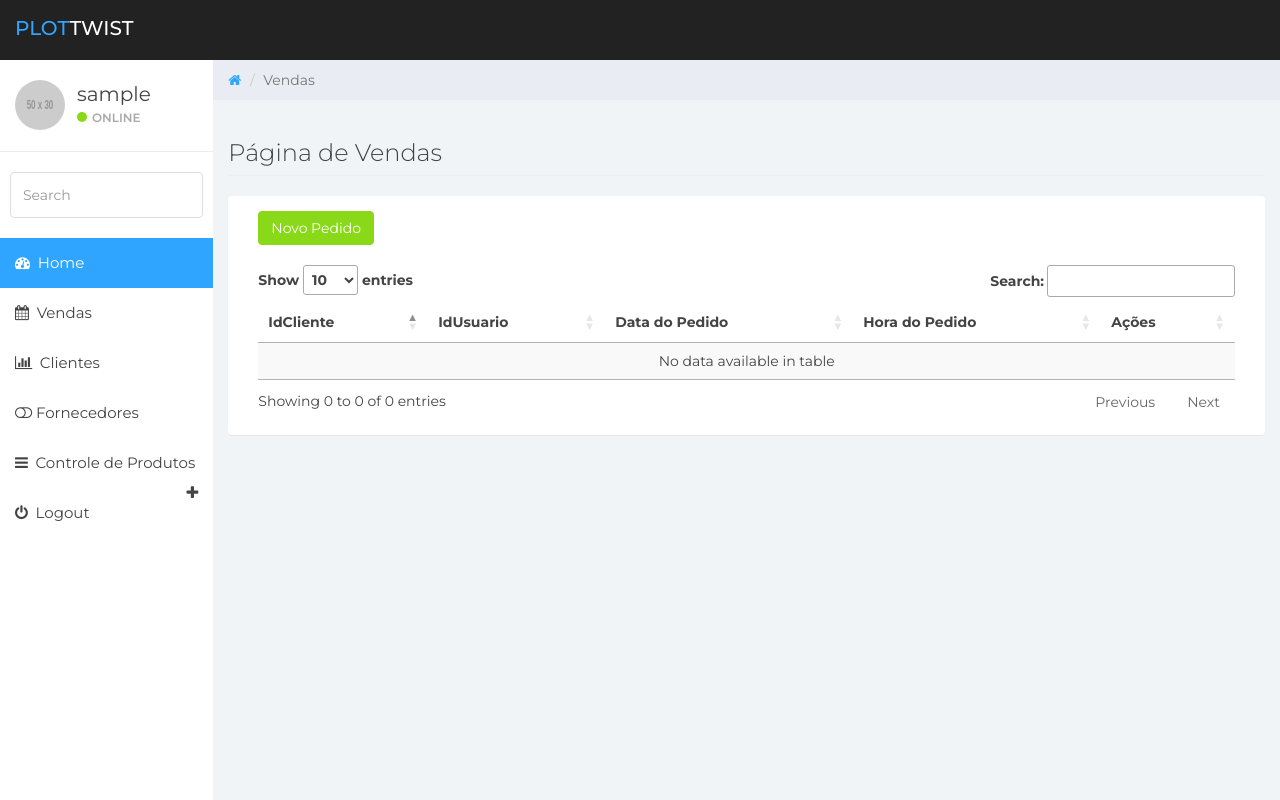
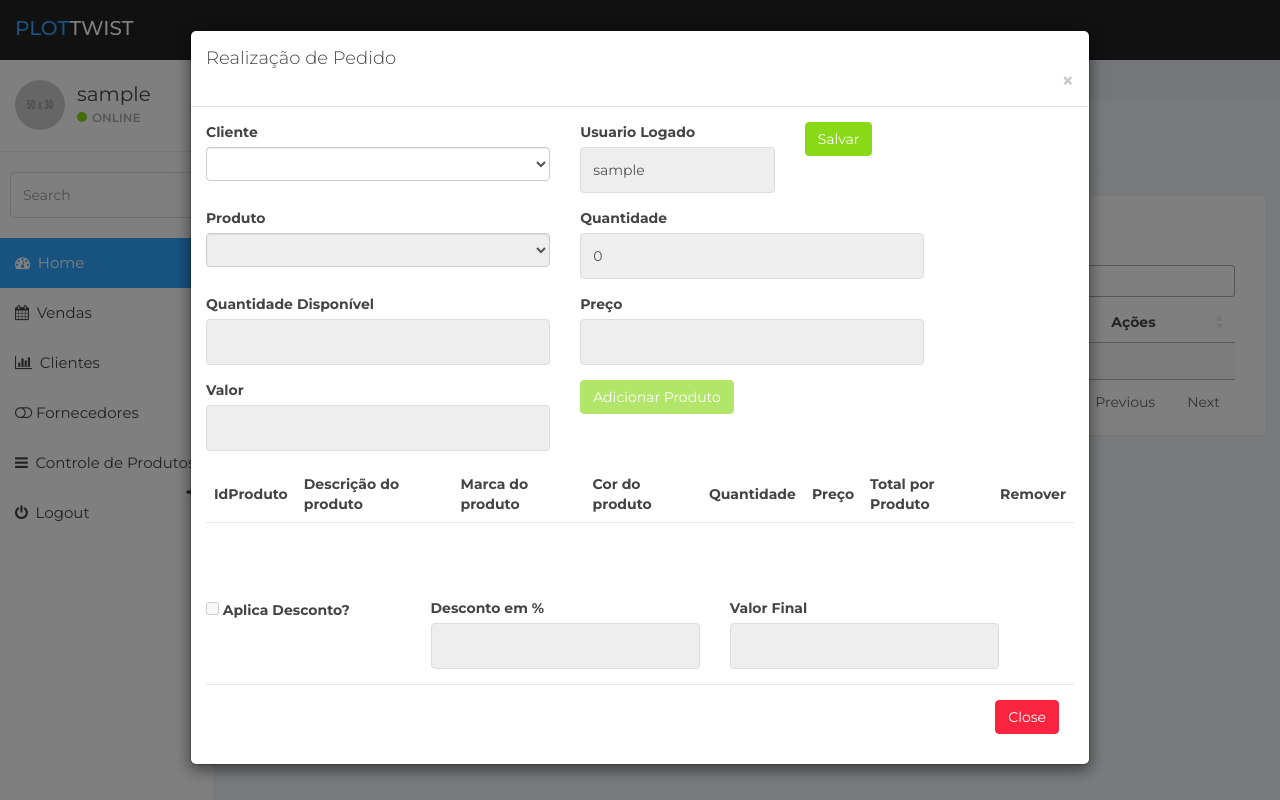
Before and after one commit to Zaael/PlotTwist_CatarinaFrazao, a Flask app: page /vendas in a window 1280 px wide, after a click on "Novo Pedido". Run offline with Flask 2, Linux system fonts and the light colour scheme; the visitor is signed in with stand-in values (Sample User, id 1); grey boxes labelled with a size stand in for pictures from a placeholder-image service; data that the repository does not hold is empty; some libraries are stand-ins or nearby versions.

Commit message:
coisas novas em vendas e fornecedores

```diff
--- a/app/controllers/routesFornecedor.py
+++ b/app/controllers/routesFornecedor.py
@@ -61,7 +61,7 @@ def deletar_fornecedor():
             return redirect(url_for('fornecedores'))
         except mysql.connector.Error as err:
             msg = 'Ops! Algo deu errado. Verifique as informações e tente novamente. Erro: {}'.format(err)
-            return redirect(url_for('fornecedores'))
+            return redirect(url_for('logout'))
 
 
 def ListaFornecedores():
--- a/app/controllers/vendas.py
+++ b/app/controllers/vendas.py
@@ -24,15 +24,31 @@ def vendas():
 @app.route('/AdicionaPedido', methods=['POST'])
 def AdicionaPedido():
     if request.method == 'POST':
-        cliente = request.form['Cliente']
+        cliente = request.form['idCliente']
         usuario = request.form['IdUsuario']
         print(usuario)
         try:
             print('Entrou')
             insertPedido(cliente,usuario)
-            return 'bangos'
+            return jsonify(selectUltimoPedido())
         except mysql.connector.Error as err:
             ('Deu ruim')
+            msg = 'Ops! Algo deu errado. Verifique as informações e tente novamente. Erro: {}'.format(err)
+            return redirect(url_for('vendas'))
+
+@app.route('/AdicionaPedidoItem', methods=['POST'])
+def AdicionaPedidoItem():
+    if request.method =='POST':
+        idPedido = request.form['idPedido']
+        idProduto = request.form['idProduto']
+        QuantidadePedidoItem = request.form['QuantidadePedidoItem']
+        print(idPedido,idProduto,QuantidadePedidoItem)
+        try:
+            print('Entoru Pedido Itens')
+            InsertPedidoItem(idPedido, idProduto, QuantidadePedidoItem)
+            print(selectUltimoPedidoItem())
+            return jsonify(selectUltimoPedidoItem())
+        except mysql.connector.Error as err:
             msg = 'Ops! Algo deu errado. Verifique as informações e tente novamente. Erro: {}'.format(err)
             return redirect(url_for('vendas'))
 
@@ -50,7 +66,6 @@ def GetProduto():
                                             Inner join Fornecedor F ON (P.idFornecedor = F.idFornecedor)\
                             WHERE idProduto = %s" %id)
             dadosProduto = cursor.fetchone()
-            #data = [list(item) for item in dadosProduto]
             print('passou')
         except mysql.connector.Error as err:
             msg = 'Ops! Algo deu errado. Verifique as informações e tente novamente. Erro: {}'.format(err)
@@ -60,13 +75,26 @@ def GetProduto():
 
 def insertPedido(cliente,usuario):
     IdUsuario = BuscaIdUsuario(usuario)
-    print(IdUsuario, cliente)
     cursor = connection.cursor()
     cursor.execute('INSERT INTO Pedidos (IdCliente, IdUsuario, DataPedido, HoraPedido)  VALUES (%s, %s, now(), now())', (cliente, IdUsuario))
-    cursor.execute('SELECT idPedido FROM Pedidos ORDER BY 1 DESC LIIMT 1')
     connection.commit()
 
+def InsertPedidoItem(idPedido, idProduto, QuantidadePedidoItem):
+    cursor = connection.cursor()
+    cursor.execute('INSERT INTO PedidosItens (IdPedido, IdProduto, QtdPedidoItem)  VALUES (%s, %s, %s)', (idPedido, idProduto,QuantidadePedidoItem))
+    connection.commit()
 
+def selectUltimoPedido():
+    cursor = connection.cursor()
+    cursor.execute('SELECT IdPedido FROM Pedidos ORDER BY 1 DESC LIMIT 1')
+    IdPedido =  cursor.fetchone()
+    return IdPedido
+
+def selectUltimoPedidoItem():
+    cursor = connection.cursor()
+    cursor.execute('SELECT IdPedidoItem FROM PedidosItens ORDER BY 1 DESC LIMIT 1')
+    IdPedidoItem =  cursor.fetchone()
+    return IdPedidoItem
 
 def listaPedidos():
     cursor = connection.cursor()
--- a/app/templates/vendas.html
+++ b/app/templates/vendas.html
@@ -74,7 +74,6 @@
     </table>
 </div>
 </div>
-{% for pedido in pedidos %}
 <div class="modal fade" id="ModalNovoPedido">
     <div class="modal-dialog modal-lg">
         <div class="modal-content">
@@ -85,6 +84,7 @@
                 </button>
             </div>
             <div class="modal-body mx-3">
+                <div class="row">
                 <form role="form" method="POST" action="{{ url_for('AdicionaPedido') }}">
                     <div class="form-row">
                         <div class="form-group col-md-5">
@@ -135,7 +135,7 @@
                         </div>
                     </div>
                     <div class="form-row">
-                        <div class="form-group col-md">
+                        <div class="form-group col-md-12">
                             <table class="table table-striped" id="ProdutosPedido">
                                 <thead class="thead">
                                     <tr>
@@ -154,70 +154,84 @@
                                 </tbody>
                             </table>
                             <br>
+                            <br>
                         </div>
                     </div>
                     <div class="form-row">
                         <br>
-                        <div class="form-group col-md-5"">
+                        <div class="form-check col-sm-3">
+                            <input name="VerificaDescontoPedido" disabled type="checkbox" class="form-check-input"  id="VerificaDescontoPedido">
+                            <label class="form-check-label">Aplica Desconto?</label>
+                        </div>
+                        <br>
+                        <div class="form-group col-md-4">
                                 <label>Desconto em %</label>
                                 <input name="DescontoPedido" value="" disabled required type="number" class="form-control"  id="DescontoPedido">
                         </div>
-                        <div class="form-group col-md-5"">
+                        <div class="form-group col-md-4">
                                 <label>Valor Final</label>
                                 <input name="ValorTotalPedido" value="" readonly required type="numeric" class="form-control"  id="ValorTotalPedido">
                         </div>
                     </div>
                 </form>
-
-
-
+                </div>
+                    <div class="modal-footer">
+                        <button type="button" class="btn btn-danger" data-dismiss="modal">Close</button>
+                    </div>
             </div>
-              <div class="modal-footer">
-                <button type="button" class="btn btn-danger" data-dismiss="modal">Close</button>
-              </div>
         </div>
     </div>
 </div>
-{% endfor %}
 <script>
     $(document).ready(function(){
-        var IdCliente = $('#Cliente').val();
+
+        var IdCliente = parseInt($('#Cliente').val());
         var IdUsuario = $('#idUsuario').val();
         var IdProduto = '';
+        var IdPedido = '';
         var descricao = '';
         var Marca = '';
         var Cor = '';
         var Preco = '';
         var Quantidade ='';
+        var ValorFinal = 0;
+        var QuantidadeAtual = 0;
 
         $('#ListaPedidos').DataTable();
         $('.js-example-basic').select2();
+
         $('#GravaPedido').click(function(){
             $('#ProdutoPedido').prop("disabled", false);
             $('#QuantidadePedido').prop("disabled", false);
             $('#AdicionaProdutos').prop("disabled", false);
             $('#Cliente').prop("disabled", true);
+
+            $.post("AdicionaPedido",{idCliente:IdCliente,IdUsuario:IdUsuario}, function(data){
+                $('#GravaPedido').prop("disabled", true);
+                IdPedido = parseInt(data[0]);
+                alert(IdPedido);
+            })
         })
         $('#ProdutoPedido').change(function(){
             var id = $(this).val();
             $.post("GetProduto",{id:id}, function(data){
 
-                IdProduto = data[0];
+                IdProduto = parseInt(data[0]);
                 descricao = data[1];
                 Marca = data[2];
                 Cor = data[3];
                 Preco = data[6];
                 Quantidade = data[7]
 
-                $('#QuantidadeDisponivelPedido').val(Quantidade);
-                $('#PrecoProduto').val(Preco);
+                $('#QuantidadeDisponivelPedido').val(parseInt(Quantidade));
+                $('#PrecoProduto').val(Preco).toLocaleString('pt-BR', { style: 'currency', currency: 'BRL' });
             })
         })
         $('#QuantidadePedido').focusout(function(){
-            var QuantidadeAtual = $(this).val();
+            var QuantidadeAtual = parseInt($(this).val());
             if(QuantidadeAtual >= 0 && QuantidadeAtual <= $('#QuantidadeDisponivelPedido').val()){
                 var total = $('#PrecoProduto').val() * QuantidadeAtual
-                $('#ValorTotalProduto').val(total);
+                $('#ValorTotalProduto').val(total.toFixed(2));
             }
             else{
                 alert('Quantidade maior do que a Disponível!');
@@ -236,10 +250,14 @@
                 cols += '<td>'+ $('#PrecoProduto').val() +'</td>';
                 cols += '<td class="valorTotalSoma">'+ $('#ValorTotalProduto').val() +'</td>';
                 cols += '<td>';
-                cols += '<button onclick="RemoveTableRow(this)" type="button">Remover</button>';
+                cols += '<button class="remover btn danger fa fa-trash-o" aria-hidden="true" type="button"></button>';
                 cols += '</td>';
                 newRow.append(cols);
                 $("#ProdutosPedido").append(newRow);
+
+                $.post("AdicionaPedidoItem",{idPedido:IdPedido,idProduto:IdProduto,QuantidadePedidoItem:QuantidadeAtual},function(data){
+                    alert('FOI!');
+                })
 
                 $('#ProdutoPedido').focus();
                 $('#QuantidadePedido').val(0);
@@ -247,18 +265,40 @@
                 $('#PrecoProduto').val("");
                 $('#ValorTotalProduto').val("");
 
-                ValorFinal = 0;
+                // ValorFinal = 0;
                 $('.valorTotalSoma').each(function(){
                     ValorFinal += parseFloat($(this).text());
                 });
-                AplicaDesconto = ValorFinal * ($('#DescontoPedido').val()/100);
-                $('#ValorTotalPedido').val(ValorFinal);
+
+                $('#ValorTotalPedido').val(ValorFinal.toFixed(2));
+                $('#VerificaDescontoPedido').prop("disabled",false);
 
                 return false;
             }
         })
 
+        $("#ProdutosPedido").on("click",".remover", function(){
+            $(this).closest('tr').remove();
+        });
+
+        $('#VerificaDescontoPedido').change(function(){
+            if ($(this).is(":checked")) {
+                $('#DescontoPedido').prop("disabled", false);
+                $('#DescontoPedido').change(function(){
+                    AplicaDesconto = ValorFinal - (ValorFinal * (parseFloat($('#DescontoPedido').val()).toFixed(2)/100));
+                    $('#ValorTotalPedido').val(AplicaDesconto.toFixed(2));
+                })
+            }
+            else{
+                $('#DescontoPedido').val("");
+                $('#DescontoPedido').prop("disabled", true);
+                $('#ValorTotalPedido').val(ValorFinal.toFixed(2));
+            }
+        })
+
     })
+
+
 
 </script>
 
```
Also changed, not shown: app/templates/fornecedores.html (+4 -4 lines).
